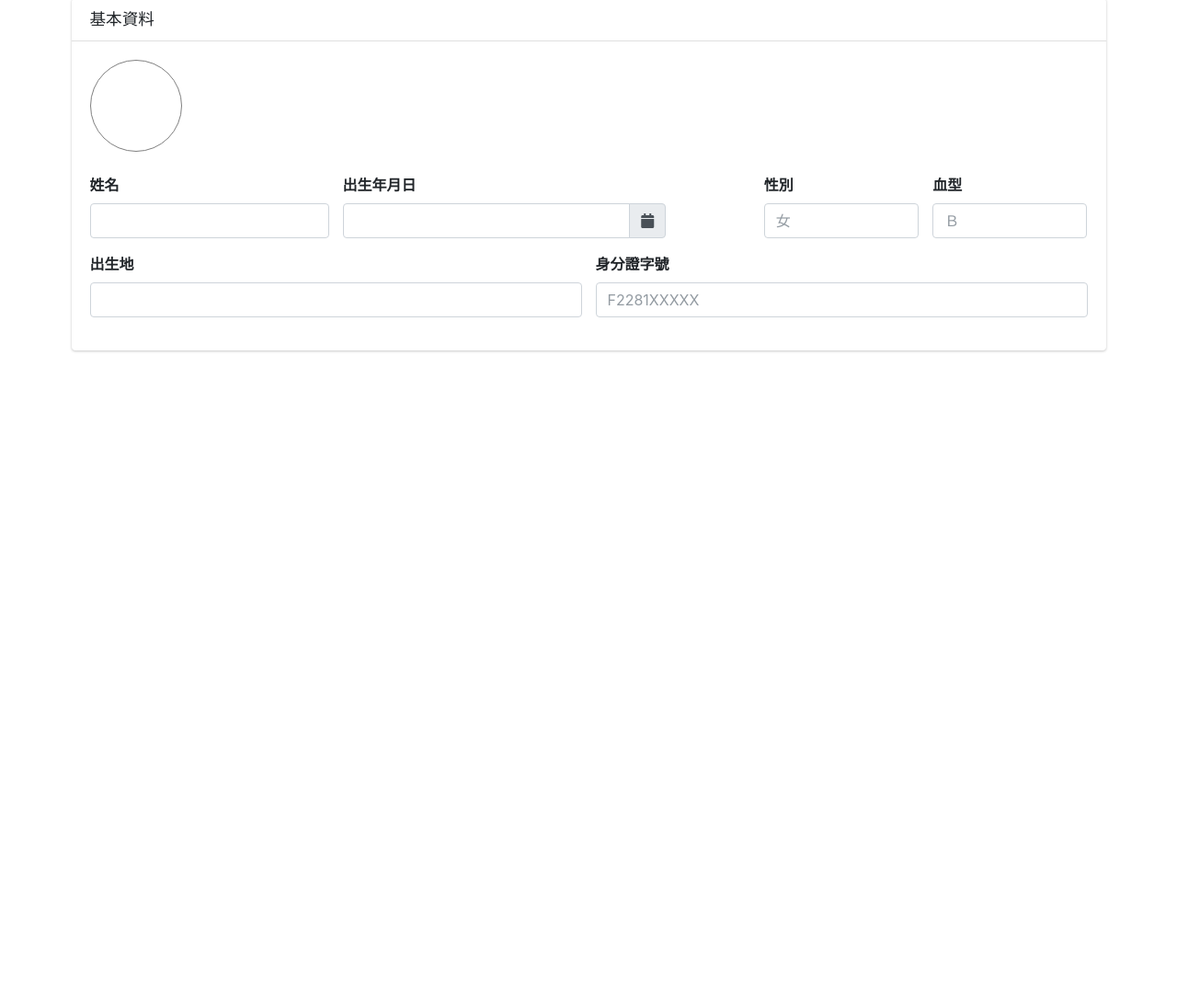
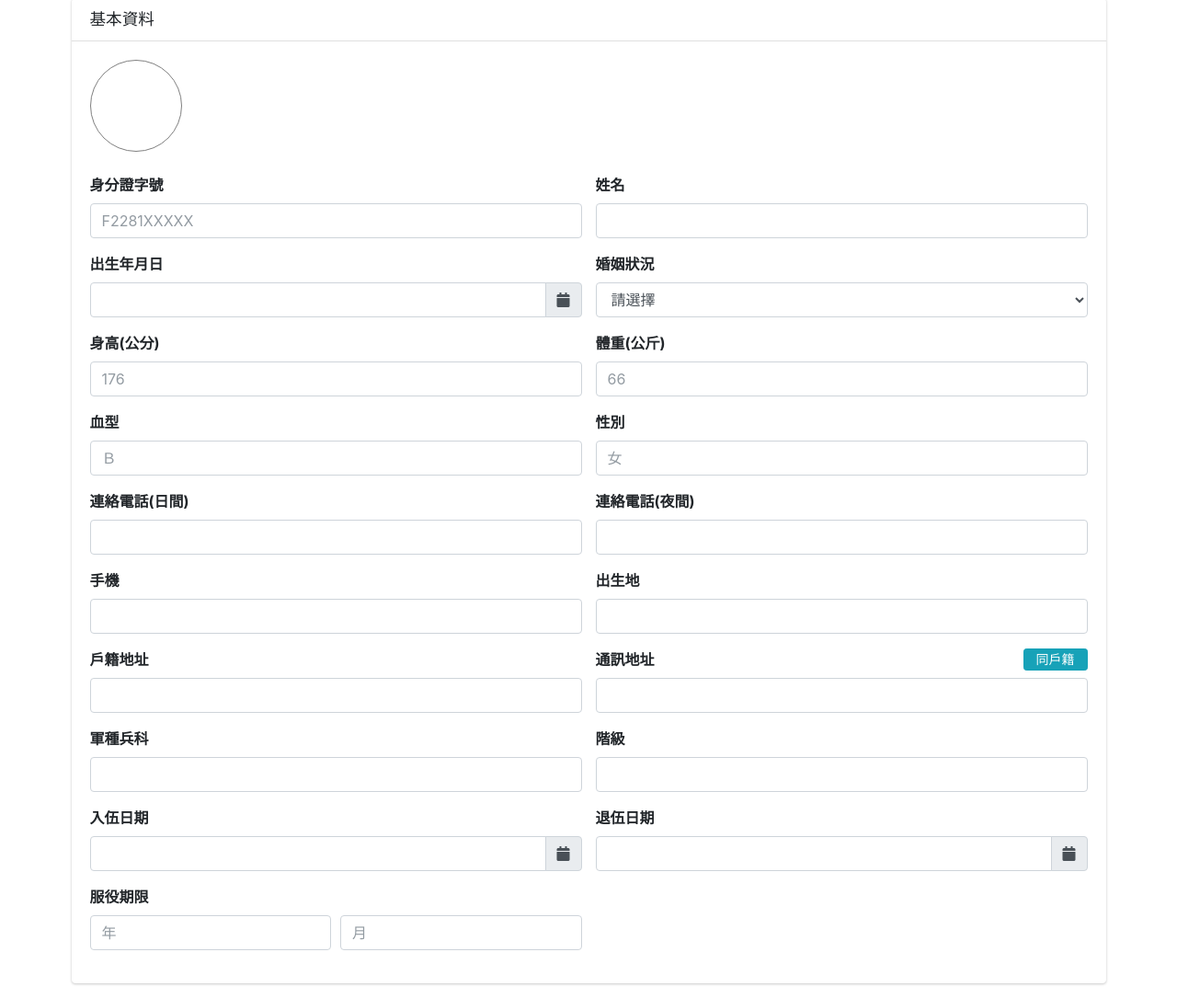
Before and after one commit to u0198/job_apply_from, a plain HTML site: page index.html in a window 1280 px wide. Shown: the part 64-1149 px from the top of the page at 92% size. Before the commit the page ends 800 px from the top, so only its background shows below. Drawn offline with nearby package versions, Linux system fonts and the light colour scheme.

Commit message:
basic info

```diff
--- a/index.html
+++ b/index.html
@@ -4,7 +4,7 @@
 		<meta charset="UTF-8" />
 		<meta http-equiv="X-UA-Compatible" content="IE=edge" />
 		<meta name="viewport" content="width=device-width, initial-scale=1.0" />
-		<title>Document</title>
+		<title>應徵表</title>
 		<link
 			rel="stylesheet"
 			href="https://cdnjs.cloudflare.com/ajax/libs/font-awesome/5.15.2/css/all.min.css"
@@ -41,13 +41,21 @@
 						<div class="avatar-upload"></div>
 					</div>
 					<div class="row">
-						<div class="col-3">
+						<div class="col-sm">
+							<div class="form-group">
+								<label for="idnum">身分證字號</label>
+								<input type="text" name="" id="idnum" class="form-control" placeholder="F2281XXXXX" />
+							</div>
+						</div>
+						<div class="col-sm">
 							<div class="form-group">
 								<label for="name">姓名</label>
 								<input type="text" name="" id="name" class="form-control" />
 							</div>
 						</div>
-						<div class="col-4">
+					</div>
+					<div class="row">
+						<div class="col-sm">
 							<div class="form-group">
 								<label>出生年月日</label>
 								<div class="input-group date" id="birthday" data-target-input="nearest">
@@ -58,38 +66,146 @@
 								</div>
 							</div>
 						</div>
-						<div class="col-1"></div>
-						<div class="col-2">
+						<div class="col-sm">
+							<div class="form-gorup">
+								<label for="marriage">婚姻狀況</label>
+								<select name="" id="marriage" class="form-control">
+									<option value="">請選擇</option>
+									<option value="unmarried">未婚</option>
+									<option value="married">已婚</option>
+									<option value="divorce">離婚</option>
+									<option value="apart">分居</option>
+								</select>
+							</div>
+						</div>
+					</div>
+					<div class="row">
+						<div class="col-sm">
+							<div class="form-group">
+								<label for="height">身高(公分)</label>
+								<input type="text" name="" id="height" class="form-control" placeholder="176" />
+							</div>
+						</div>
+						<div class="col-sm">
+							<div class="form-gorup">
+								<label for="weight">體重(公斤)</label>
+								<input type="text" name="" id="weight" class="form-control" placeholder="66" />
+							</div>
+						</div>
+					</div>
+					<div class="row">
+						<div class="col-sm">
+							<div class="form-group">
+								<label for="blood">血型</label>
+								<input type="text" name="" id="blood" class="form-control" placeholder="Ｂ" />
+							</div>
+						</div>
+						<div class="col-sm">
 							<div class="form-group">
 								<label for="gender">性別</label>
 								<input type="text" name="" id="gender" class="form-control" placeholder="女" />
 							</div>
 						</div>
-						<div class="col-2">
+					</div>
+					<div class="row">
+						<div class="col-sm">
 							<div class="form-group">
-								<label for="blood">血型</label>
-								<input type="text" name="" id="blood" class="form-control" placeholder="Ｂ" />
+								<label for="day_phone">連絡電話(日間)</label>
+								<input type="text" name="" id="day_phone" class="form-control" />
+							</div>
+						</div>
+						<div class="col-sm">
+							<div class="form-group">
+								<label for="night_phone">連絡電話(夜間)</label>
+								<input type="text" name="" id="night_phone" class="form-control" />
 							</div>
 						</div>
 					</div>
 					<div class="row">
-						<div class="col-6">
+						<div class="col-sm">
+							<div class="form-group">
+								<label for="mobile">手機</label>
+								<input type="text" name="" id="mobile" class="form-control" />
+							</div>
+						</div>
+						<div class="col-sm">
 							<div class="form-group">
 								<label for="birthplace">出生地</label>
 								<input type="text" name="" id="birthplace" class="form-control" />
 							</div>
 						</div>
-						<div class="col-6">
+					</div>
+					<div class="row">
+						<div class="col-sm">
 							<div class="form-group">
-								<label for="idnum">身分證字號</label>
-								<input type="text" name="" id="idnum" class="form-control" placeholder="F2281XXXXX" />
+								<label for="residence_addr">戶籍地址</label>
+								<input type="text" name="" id="residence_addr" class="form-control" />
+							</div>
+						</div>
+						<div class="col-sm">
+							<div class="form-group">
+								<label for="contact_addr" class="d-flex justify-content-between">
+									<span>通訊地址</span>
+									<button type="button" class="btn btn-block btn-info btn-sm pt-0 pb-0" style="width: 70px">
+										<span>同戶籍</span>
+									</button>
+								</label>
+								<input type="text" name="" id="contact_addr" class="form-control" />
+							</div>
+						</div>
+					</div>
+					<div class="row">
+						<div class="col-sm">
+							<div class="form-group">
+								<label for="army_category">軍種兵科</label>
+								<input type="text" name="" id="army_category" class="form-control" />
+							</div>
+						</div>
+						<div class="col-sm">
+							<div class="form-group">
+								<label for="army_level">階級</label>
+								<input type="text" name="" id="army_level" class="form-control" />
+							</div>
+						</div>
+					</div>
+					<div class="row">
+						<div class="col-sm">
+							<div class="form-group">
+								<label for="army_begin">入伍日期</label>
+								<div class="input-group date" id="army_begin" data-target-input="nearest">
+									<input type="text" class="form-control datetimepicker-input" data-target="#army_begin" />
+									<div class="input-group-append" data-target="#army_begin" data-toggle="datetimepicker">
+										<div class="input-group-text"><i class="fa fa-calendar"></i></div>
+									</div>
+								</div>
+							</div>
+						</div>
+						<div class="col-sm">
+							<div class="form-group">
+								<label for="army_end">退伍日期</label>
+								<div class="input-group date" id="army_end" data-target-input="nearest">
+									<input type="text" class="form-control datetimepicker-input" data-target="#army_end" />
+									<div class="input-group-append" data-target="#army_end" data-toggle="datetimepicker">
+										<div class="input-group-text"><i class="fa fa-calendar"></i></div>
+									</div>
+								</div>
+							</div>
+						</div>
+					</div>
+					<div class="row">
+						<div class="col-sm-6">
+							<div class="form-group">
+								<label for="army_period">服役期限</label>
+								<div class="d-flex" style="gap: 10px">
+									<input type="text" name="" id="army_yr" class="form-control" placeholder="年" />
+									<input type="text" name="" id="army_mon" class="form-control" placeholder="月" />
+								</div>
 							</div>
 						</div>
 					</div>
 				</div>
 				<!-- /.card-body -->
 			</div>
-			<!-- /.card -->
 		</div>
 	</body>
 </html>
```
